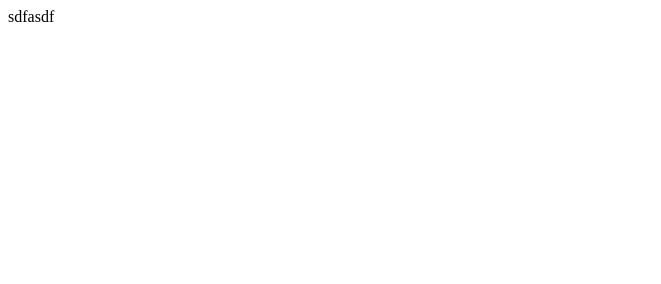
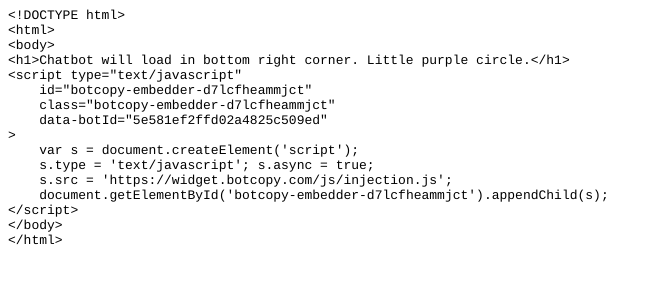
Before and after one commit to josh-siegel/josh-siegel.github.io, a plain HTML site: page chatbot/index.html in a window 1280 px wide. Shown: the whole page, without its empty margins (0-661 px from the left). Drawn offline with Linux system fonts and the light colour scheme.

Commit message:
created folders

```diff
--- a/chatbot/index.html
+++ b/chatbot/index.html
@@ -1 +1,32 @@
-sdfasdf
+<!DOCTYPE html PUBLIC "-//W3C//DTD HTML 4.01//EN" "http://www.w3.org/TR/html4/strict.dtd">
+<html>
+<head>
+  <meta http-equiv="Content-Type" content="text/html; charset=utf-8">
+  <meta http-equiv="Content-Style-Type" content="text/css">
+  <title></title>
+  <meta name="Generator" content="Cocoa HTML Writer">
+  <meta name="CocoaVersion" content="1894.3">
+  <style type="text/css">
+    p.p1 {margin: 0.0px 0.0px 0.0px 0.0px; font: 13.0px Courier; -webkit-text-stroke: #000000}
+    span.s1 {font-kerning: none}
+  </style>
+</head>
+<body>
+<p class="p1"><span class="s1">&lt;!DOCTYPE html&gt;</span></p>
+<p class="p1"><span class="s1">&lt;html&gt;</span></p>
+<p class="p1"><span class="s1">&lt;body&gt;</span></p>
+<p class="p1"><span class="s1">&lt;h1&gt;Chatbot will load in bottom right corner. Little purple circle.&lt;/h1&gt;</span></p>
+<p class="p1"><span class="s1">&lt;script type="text/javascript"</span></p>
+<p class="p1"><span class="s1"><span class="Apple-converted-space">    </span>id="botcopy-embedder-d7lcfheammjct"</span></p>
+<p class="p1"><span class="s1"><span class="Apple-converted-space">    </span>class="botcopy-embedder-d7lcfheammjct"<span class="Apple-converted-space"> </span></span></p>
+<p class="p1"><span class="s1"><span class="Apple-converted-space">    </span>data-botId="5e581ef2ffd02a4825c509ed"</span></p>
+<p class="p1"><span class="s1">&gt;</span></p>
+<p class="p1"><span class="s1"><span class="Apple-converted-space">    </span>var s = document.createElement('script');<span class="Apple-converted-space"> </span></span></p>
+<p class="p1"><span class="s1"><span class="Apple-converted-space">    </span>s.type = 'text/javascript'; s.async = true;<span class="Apple-converted-space"> </span></span></p>
+<p class="p1"><span class="s1"><span class="Apple-converted-space">    </span>s.src = 'https://widget.botcopy.com/js/injection.js';<span class="Apple-converted-space"> </span></span></p>
+<p class="p1"><span class="s1"><span class="Apple-converted-space">    </span>document.getElementById('botcopy-embedder-d7lcfheammjct').appendChild(s);</span></p>
+<p class="p1"><span class="s1">&lt;/script&gt;</span></p>
+<p class="p1"><span class="s1">&lt;/body&gt;</span></p>
+<p class="p1"><span class="s1">&lt;/html&gt;</span></p>
+</body>
+</html>
```
Also changed, not shown: strooptask/index.html (renamed from index.html), strooptask/lib/lab.css (renamed from lib/lab.css), strooptask/lib/lab.fallback.js (renamed from lib/lab.fallback.js), strooptask/lib/lab.js (renamed from lib/lab.js), strooptask/lib/lab.legacy.js (renamed from lib/lab.legacy.js), strooptask/lib/loading.svg (renamed from lib/loading.svg), strooptask/script.js (renamed from script.js), strooptask/style.css (renamed from style.css), 5 other files.
